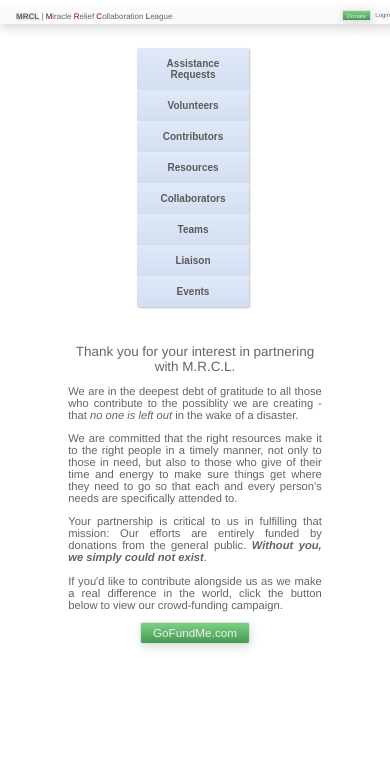
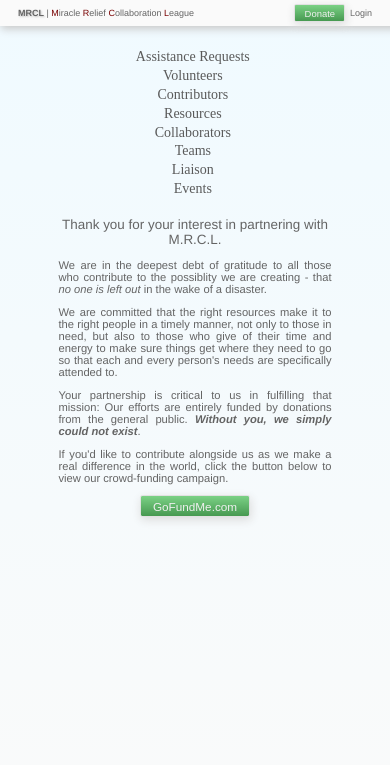
Before and after one commit to miracleteamrelief/mtr_web_app, a Flask app: page /donate in a window 390 px wide. Shown: the top 765 px of the page. Run offline with Flask 2, Linux system fonts and the light colour scheme; parts of the project's set-up code (start-up, migrations or seed data) failed here and were passed over.

Commit message:
Updated responsive styling

```diff
--- a/app/static/css/layout1.css
+++ b/app/static/css/layout1.css
@@ -2,7 +2,7 @@ body {
     margin: 0;
     font-family: Helvetica;
     color: rgb(100, 100, 100);
-    background: linear-gradient(rgb(240, 240, 240, rgb(250, 250, 250)));
+    background: linear-gradient(rgb(240, 250, 255), rgb(250, 250, 250));
 }
 a {
     color: rgb(100, 100, 100);
@@ -31,15 +31,15 @@ button:click {
 }
 #header {
     padding: .8em 2em .4em 2em;
-    box-shadow: 1px 5px 10px rgb(220, 220, 220);
+    box-shadow: 1px 3px 8px rgb(200, 200, 200);
     background-color: rgb(250, 250, 250);
     /*border: 1px solid silver;*/
     position: fixed;
     width: 100%;
-    margin-top: -6.5em;
+    margin-top: -4em;
 }
 #logo:hover {
-    text-shadow: 1px 5px 10px silver;
+    /*text-shadow: 1px 5px 10px silver;*/
 }
 .alliteration {
     color: rgb(120, 0, 0);
@@ -58,28 +58,28 @@ button:click {
 }
 #navbar {
     /*clear: both;*/
-    margin: 6.5em 0;
+    margin: 4em 0;
 }
 .nav {
-    /*font-size: 1.1em;*/
+    font-size: 1.1em;
     margin-left: -.31em;
     border-radius: .15em;
-    font-family: Arial;
+    font-family: Avenir;
     padding: 1em .75em 1em .75em;
-    background: linear-gradient(rgb(225, 233, 247), rgb(210, 222, 242));
+    /*background: linear-gradient(rgb(225, 233, 247), rgb(210, 222, 242));*/
     color: rgb(90, 90, 90);
-    box-shadow: 1px 1px 2px silver;
-    font-weight: bold;
+    /*box-shadow: 1px 1px 2px silver;*/
+    /*font-weight: bold;*/
 }
 .nav:hover {
-    padding: 1.25em .75em 1.25em .75em;
-    background: linear-gradient(rgb(210, 222, 242), rgb(225, 233, 247));
+    padding: .75em;
+    /*background: linear-gradient(rgb(210, 222, 242), rgb(225, 233, 247));*/
     /*text-shadow: 1px 1px 2px rgb(200, 200, 200);*/
     box-shadow: 0;
     color: rgb(70, 70, 70);
 }
 #main {
-    margin: -2em auto 7em auto;
+    margin: -1em auto 7em auto;
     width: 70%;
     text-align: justify;
     font-family: Helvetica;
@@ -89,160 +89,143 @@ button:click {
     box-shadow: 1px 5px 10px rgb(220, 220, 220);
     background-color: rgb(250, 250, 250);
 }
-@media (max-width: 875px) {
+@media (min-width: 668px) and (max-width: 960px) {
     #header {
-        font-size: .82em;
-        margin-top: -5.7em;
+        font-size: 14px;
+        margin-top: -4em;
+        /*padding: 1em;*/
     }
     #navbar {
-        margin-top: 4.7em;
+        margin-top: 3.5em;
     }
     .nav {
-        font-size: .8em;
-        margin-left: -.375em;
+        /*display: block;*/
+        width: 40%;
+        padding: .5em;
+        font-size: 14px;
+    }
+    .nav:hover {
+        padding: 1em 1.25em 1em 1.25em;
     }
     .admin {
-        /*font-size: .8em;*/
+        /*font-size: 3.5px;*/
+        margin-right: .5em;
+        /*display: none;*/
     }
     #main {
-        margin: -2.5em auto 7em auto;
-        font-size: 1.15em;
+        margin: -3em auto 7em auto;
+        font-size: 12px;
     }
 }
-@media (max-width: 758px) {
+@media (min-width: 481px) and (max-width: 667px) {
     #header {
-        font-size: .8em;
-        margin-top: -5.6em;
-    }
-    #navbar {
-        margin-top: 4.5em;
-    }
-    .nav {
-        font-size: .72em;
-        margin-left: -.4em;
-    }
-    .admin {
-        /*font-size: .6em;*/
-    }
-    #main {
-        margin: -2.75em auto 7em auto;
-        font-size: 1.05em;
-    }
-}
-@media (max-width: 667px) {
-    #header {
-        font-size: .75em;
-        margin-top: -5.3em;
+        font-size: 14px;
+        margin-top: -4.6em;
+        /*padding: 1em;*/
     }
     #navbar {
         margin-top: 4em;
     }
     .nav {
-        font-size: 10px;
-        margin-left: -.4em;
-    }
-    .admin {
-        /*font-size: .5em;*/
-    }
-    #main {
-        margin: -4em auto 7em auto;
-        font-size: .95em;
-    }
-}
-@media (max-width: 595px) {
-    #header {
-        font-size: .7em;
-        margin-top: -5em;
-    }
-    #navbar {
-        margin-top: 3.5em;
-    }
-    .nav {
         display: block;
-        width: 25%;
+        width: 40%;
+        padding: .1em;
+        font-size: 16px;
     }
     .nav:hover {
         padding: 1em 1.25em 1em 1.25em;
     }
     .admin {
-        font-size: .5em;
+        /*font-size: 3.5px;*/
+        margin-right: .5em;
+        /*display: none;*/
     }
     #main {
-        margin: -5em auto 7em auto;
-        font-size: .85em;
+        margin: -3em auto 7em auto;
+        font-size: 14px;
     }
 }
-@media (min-width: 360px) and (max-width: 500px) {
+@media (min-width: 400px) and (max-width: 480px) {
     #header {
-        font-size: .5em;
-        margin-top: -5.3em;
+        font-size: 12px;
+        margin-top: -4em;
+        /*padding: 1em;*/
     }
     #navbar {
         margin-top: 3em;
     }
     .nav {
         display: block;
-        width: 25%;
+        width: 40%;
+        padding: .1em;
+        font-size: 14px;
     }
     .nav:hover {
         padding: 1em 1.25em 1em 1.25em;
     }
     .admin {
-        font-size: .5em;
-        margin-right: 1em;
+        /*font-size: 3.5px;*/
+        margin-right: .5em;
+        /*display: none;*/
     }
     #main {
-        margin: -6em auto 7em auto;
+        margin: -4em auto 7em auto;
         font-size: .7em;
-        width: 65%;
     }
 }
-@media (min-width: 300px) and (max-width: 359px) {
+@media (min-width: 320px) and (max-width: 399px) {
     #header {
-        font-size: 8.5px;
-        margin-top: -5.9em;
+        font-size: 9px;
+        margin-top: -5.3em;
+        /*padding: 1em;*/
     }
     #navbar {
         margin-top: 3em;
     }
     .nav {
         display: block;
-        width: 25%;
+        width: 40%;
+        padding: .1em;
+        font-size: 14px;
     }
     .nav:hover {
-        padding: 1em 1.25em 1em 1.25em;
+        /*padding: 1em 1.25em 1em 1.25em;*/
     }
     .admin {
-        font-size: 6px;
+        /*font-size: 3.5px;*/
         margin-right: .5em;
+        /*display: none;*/
     }
     #main {
-        margin: -6em auto 7em auto;
+        margin: -4em auto 7em auto;
         font-size: .7em;
     }
 }
-@media (max-width: 299px) {
+@media (max-width: 319px)  {
     #header {
-        font-size: 8px;
-        margin-top: -6.3em;
+        font-size: 10px;
+        margin-top: -4.8em;
+        padding: 1em;
     }
     #navbar {
         margin-top: 3em;
     }
     .nav {
         display: block;
-        width: 25%;
+        /*width: 50%;*/
+        padding: .1em;
+        font-size: 14px;
     }
     .nav:hover {
-        padding: 1em 1.25em 1em 1.25em;
+        /*padding: 1em 1.25em 1em 1.25em;*/
     }
     .admin {
-        font-size: 3.5px;
-        margin-right: .5em;
+        /*font-size: 3.5px;*/
+        /*margin-right: .5em;*/
         display: none;
     }
     #main {
-        margin: -6em auto 7em auto;
+        margin: -4em auto 7em auto;
         font-size: .7em;
     }
 }
```
